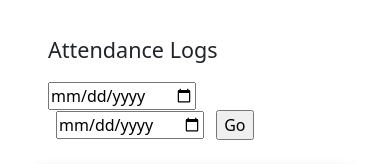
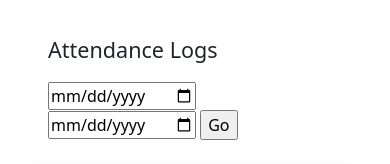
Before and after one commit to saddysk/attendance-dashboard, a Django app: page /user-dashboard/ in a window 390 px wide. Shown: the part 511-675 px from the top of the page. Run offline with Django 3.2, Linux system fonts and the light colour scheme; data that the repository does not hold is empty; some libraries are stand-ins or nearby versions.

Commit message:
user mobile view

```diff
--- a/template/user.html
+++ b/template/user.html
@@ -131,7 +131,7 @@
         <form method="post">
           {% csrf_token %}
           <input type="date" name="fromDate" id="fromDate">
-          <input class="mx-2" type="date" name="toDate" id="toDate">
+          <input class="mx-lg-2" type="date" name="toDate" id="toDate">
           <input type="submit" value="Go">
         </form>
       </div>
```
